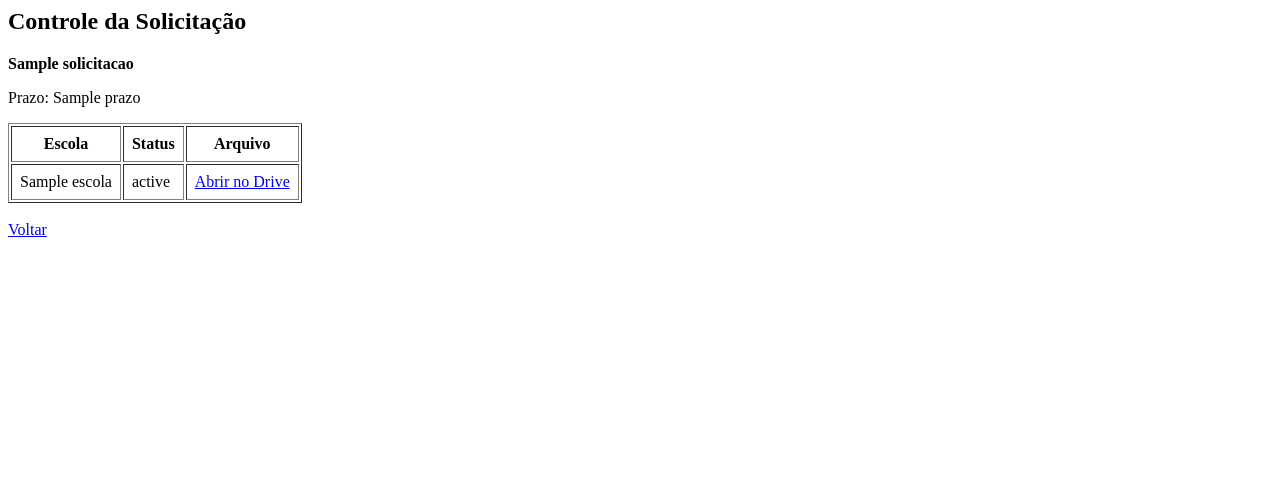
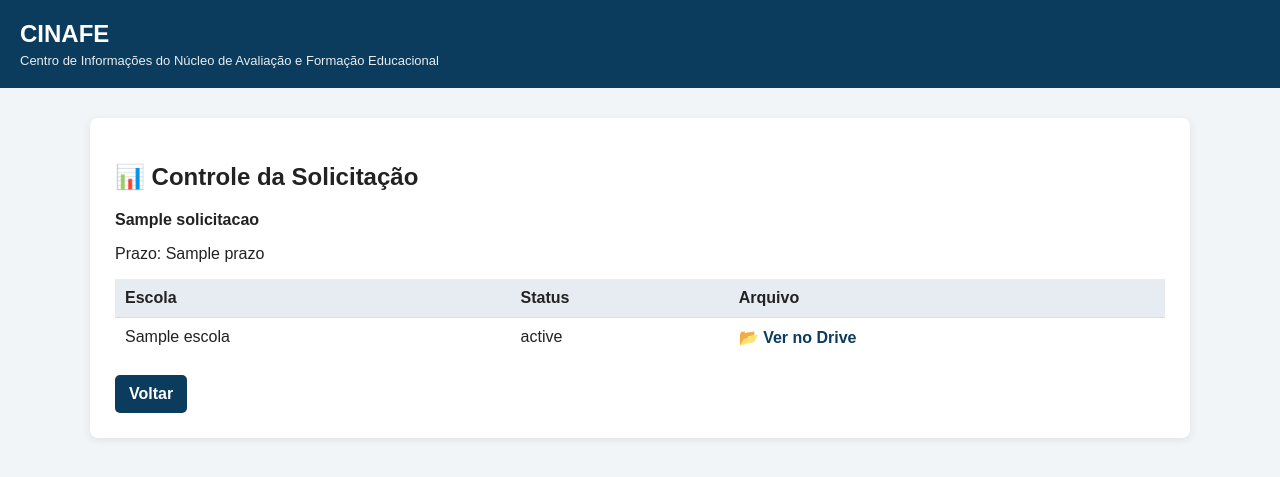
Before and after one commit to Marcosadriano7506/CINAFE-sistema, a Flask app: template templates/controle.html in a window 1280 px wide. Shown: the top 477 px of the page. Run offline with Flask 3, Linux system fonts and the light colour scheme; the template is opened without the code that fills it: most values are stand-ins (such as "Sample title", 1, 10 or a date in 2020); some libraries are stand-ins or nearby versions.

Commit message:
Update controle.html

```diff
--- a/templates/controle.html
+++ b/templates/controle.html
@@ -1,22 +1,37 @@
-<h2>Controle da Solicitação</h2>
+<!DOCTYPE html>
+<html lang="pt-BR">
+<head>
+    <meta charset="UTF-8">
+    <title>Controle da Solicitação - CINAFE</title>
+    <link rel="stylesheet" href="{{ url_for('static', filename='style.css') }}">
+</head>
+<body>
+
+<div class="header">
+    <h1>CINAFE</h1>
+    <p>Centro de Informações do Núcleo de Avaliação e Formação Educacional</p>
+</div>
+
+<div class="container">
+    <h2>📊 Controle da Solicitação</h2>
 
     <p><strong>{{ solicitacao.titulo }}</strong></p>
     <p>Prazo: {{ solicitacao.prazo }}</p>
 
-<table border="1" cellpadding="8">
+    <table>
         <tr>
             <th>Escola</th>
             <th>Status</th>
             <th>Arquivo</th>
         </tr>
 
-    {% for r in resultado %}
+        {% for item in resultado %}
         <tr>
-        <td>{{ r.escola }}</td>
-        <td>{{ r.status }}</td>
+            <td>{{ item.escola }}</td>
+            <td>{{ item.status }}</td>
             <td>
-            {% if r.link %}
-                <a href="{{ r.link }}" target="_blank">Abrir no Drive</a>
+                {% if item.link %}
+                    <a href="{{ item.link }}" target="_blank">📂 Ver no Drive</a>
                 {% else %}
                     —
                 {% endif %}
@@ -26,4 +41,8 @@
     </table>
 
     <br>
-<a href="/dashboard">Voltar</a>
+    <a href="/dashboard" class="btn">Voltar</a>
+</div>
+
+</body>
+</html>
```
Lines whose indentation alone changed are shown as unchanged.
